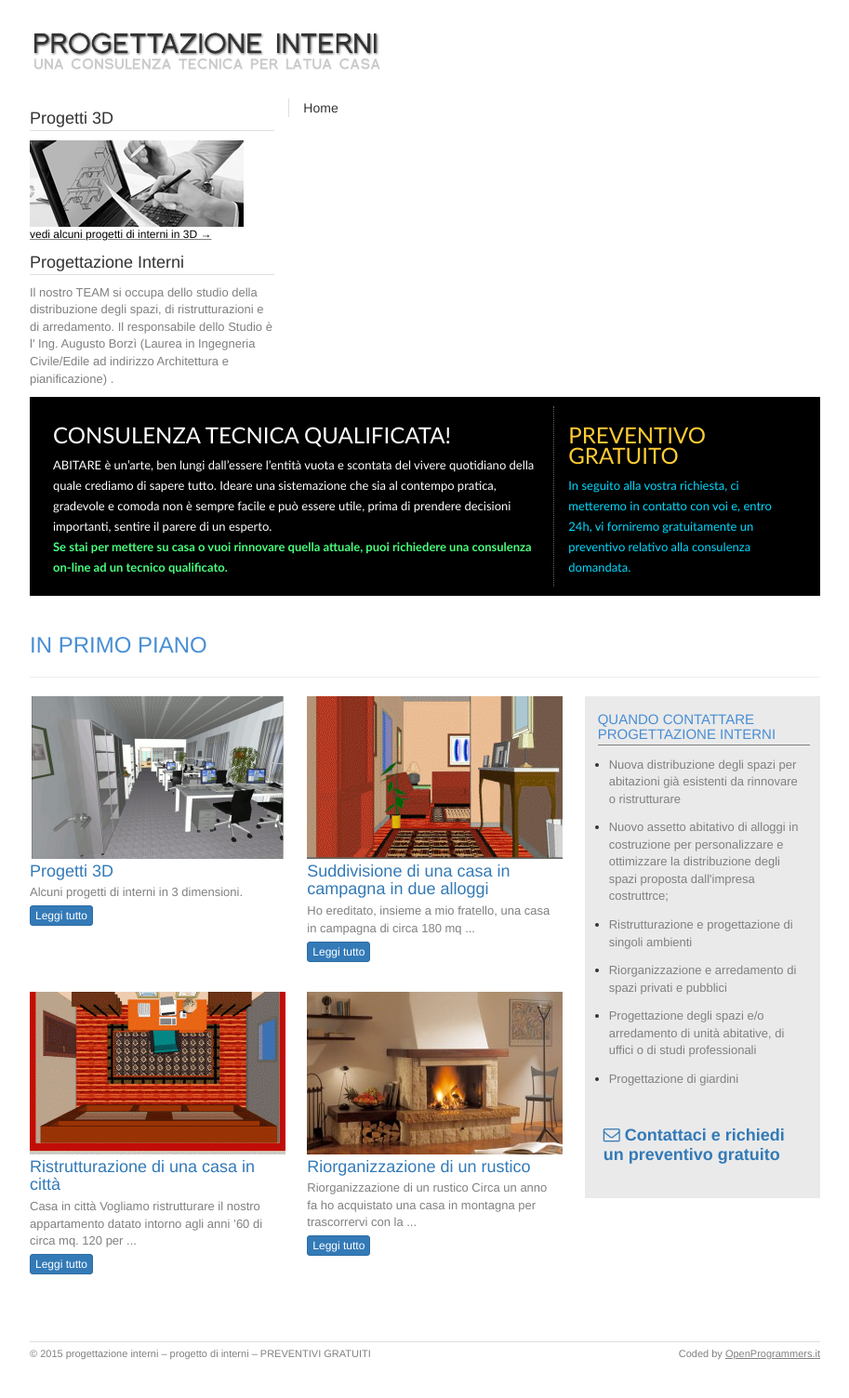
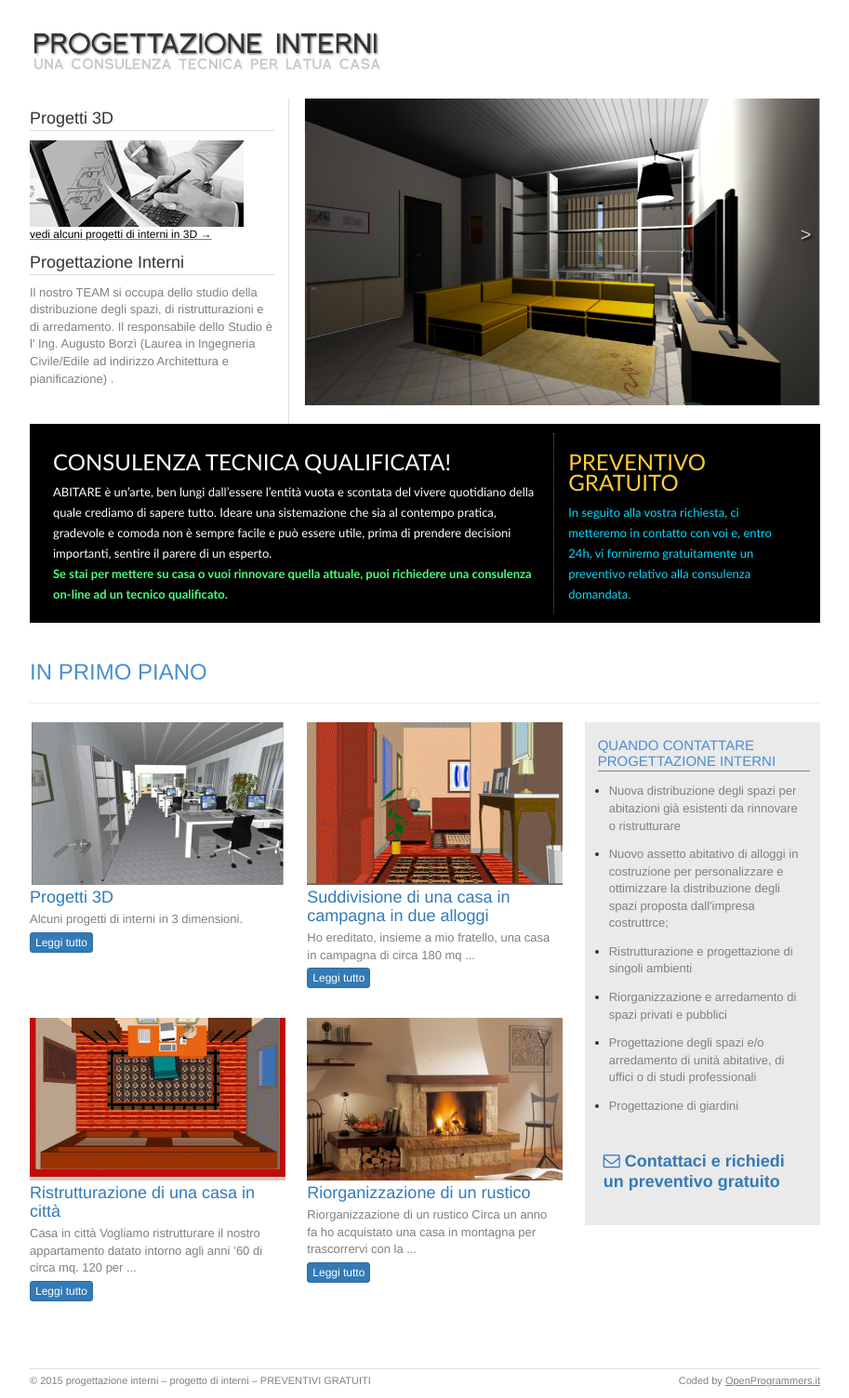
Before and after one commit to FrancescoBorzi/progettazione-interni, a PHP site: page / in a window 1280 px wide. Shown: the part 55-1559 px from the top of the page at 93% size, without its empty margins (183-1096 px from the left). Before the commit the page ends 1518 px from the top, so only its background shows below. Run offline with PHP 8.4, Linux system fonts and the light colour scheme; some libraries are stand-ins or nearby versions.

Commit message:
Aggiunto slider nella home

```diff
--- /dev/null
+++ b/css/angular-carousel.css
@@ -0,0 +1,64 @@
+input[type=range] {
+  width: 300px; }
+
+ul[rn-carousel] {
+  overflow: hidden;
+  padding: 0;
+  white-space: nowrap;
+  position: relative;
+  -webkit-perspective: 1000px;
+  -ms-perspective: 1000px;
+  perspective: 1000px;
+  -ms-touch-action: pan-y;
+  touch-action: pan-y; }
+  ul[rn-carousel] > li {
+    color: black;
+    -webkit-backface-visibility: hidden;
+    -ms-backface-visibility: hidden;
+    backface-visibility: hidden;
+    overflow: visible;
+    vertical-align: top;
+    position: absolute;
+    left: 0;
+    right: 0;
+    white-space: normal;
+    padding: 0;
+    margin: 0;
+    list-style-type: none;
+    width: 100%;
+    height: 100%;
+    display: inline-block; }
+
+/* prevent flickering when moving buffer */
+ul[rn-carousel-buffered] > li {
+  display: none; }
+
+ul[rn-carousel-transition="hexagon"] {
+  overflow: visible; }
+
+/* indicators */
+div.rn-carousel-indicator span {
+  cursor: pointer;
+  color: #666; }
+  div.rn-carousel-indicator span.active {
+    color: white; }
+
+/* prev/next controls */
+.rn-carousel-control {
+  -webkit-transition: opacity 0.2s ease-out;
+  transition: opacity 0.2s ease-out;
+  font-size: 2rem;
+  position: absolute;
+  top: 40%;
+  opacity: 0.75;
+  cursor: pointer; }
+  .rn-carousel-control:hover {
+    opacity: 1; }
+  .rn-carousel-control.rn-carousel-control-prev {
+    left: 0.5em; }
+    .rn-carousel-control.rn-carousel-control-prev:before {
+      content: "<"; }
+  .rn-carousel-control.rn-carousel-control-next {
+    right: 0.5em; }
+    .rn-carousel-control.rn-carousel-control-next:before {
+      content: ">"; }
--- a/css/style.css
+++ b/css/style.css
@@ -26,6 +26,23 @@
   text-decoration: none;
 }
 
+/* Home (Slider) */
+.bgimage {
+    text-align:right;
+    color:white;
+    background-size:cover;
+    height: 100%;
+    background-position: center center;
+}
+ul[rn-carousel] {
+    width:556px;
+    height:330px;
+    margin: 0 auto;
+}
+.rn-carousel-control {
+  color: #fff;
+  text-shadow: 2px 2px 2px #000;
+}
 
 /* Sidebar */
 h4 {
--- a/index.html
+++ b/index.html
@@ -9,6 +9,8 @@
     <script src="js/lib/angular.min.js"></script>
     <script src="js/lib/angular-ui-router.min.js"></script>
     <script src="js/lib/ui-bootstrap-tpls-0.12.0.min.js"></script>
+    <script src="js/lib/angular-touch.min.js"></script>
+    <script src="js/lib/angular-carousel.min.js"></script>
     <script src="js/prog-int/main.js"></script>
     <script src="js/prog-int/config.js"></script>
     <script src="js/prog-int/progetti.js"></script>
@@ -20,6 +22,10 @@
     <script src="js/lib/jquery.min.js" type="text/javascript"></script>
     <!-- End Slider -->
 
+    <!-- Home slider -->
+    <link href="css/angular-carousel.css" rel="stylesheet" type="text/css">
+    <!-- End Home slider -->
+
     <link href="css/bootstrap.min.css" rel="stylesheet">
     <link href="css/font-awesome.min.css" rel="stylesheet">
 
@@ -28,9 +34,9 @@
     <!-- HTML5 shim and Respond.js for IE8 support of HTML5 elements and media queries -->
     <!-- WARNING: Respond.js doesn't work if you view the page via file:// -->
     <!--[if lt IE 9]>
-      <script src="https://oss.maxcdn.com/html5shiv/3.7.2/html5shiv.min.js"></script>
-      <script src="https://oss.maxcdn.com/respond/1.4.2/respond.min.js"></script>
-    <![endif]-->
+<script src="https://oss.maxcdn.com/html5shiv/3.7.2/html5shiv.min.js"></script>
+<script src="https://oss.maxcdn.com/respond/1.4.2/respond.min.js"></script>
+<![endif]-->
   </head>
   <body>
     <div class="container">
--- a/js/prog-int/main.js
+++ b/js/prog-int/main.js
@@ -1,9 +1,27 @@
 (function() {
-  var app = angular.module('prog-int', ['ui.router', 'ui.bootstrap']);
+  var app = angular.module('prog-int', ['ui.router', 'ui.bootstrap', 'angular-carousel']);
 
   app.controller("visuallightbox", function($scope){
     $.getScript("js/visuallightbox/visuallightbox.js");
     $.getScript("js/visuallightbox/vlbdata1.js");
   });
 
+  app.controller("HomeController", function($scope){
+    $scope.slides = [
+      { img: "img/progetti3D/vistanott4.jpg" },
+      { img: "img/progetti3D/vistanott.jpg" },
+      { img: "img/progetti3D/render7.jpg" },
+      { img: "img/progetti3D/render6.jpg" },
+      { img: "img/progetti3D/render5.jpg" },
+      { img: "img/progetti3D/render4.jpg" },
+      { img: "img/progetti3D/render3.jpg" },
+      { img: "img/progetti3D/render2.jpg" },
+      { img: "img/progetti3D/render1.jpg" },
+      { img: "img/progetti3D/16.png" },
+      { img: "img/progetti3D/13.png" },
+      { img: "img/progetti3D/12.png" },
+      { img: "img/progetti3D/7.png" }
+    ];
+  });
+
 })()
--- a/js/prog-int/progetti.js
+++ b/js/prog-int/progetti.js
@@ -39,8 +39,8 @@
       { src: "render5.jpg", thumbnail: "render5-thumbnail.jpg" },
       { src: "render6.jpg", thumbnail: "render6-thumbnail.jpg" },
       { src: "render7.jpg", thumbnail: "render7-thumbnail.jpg" },
-      { src: "vistanott.jpg", thumbnail: "vistanott.jpg" },
-      { src: "vistanott 4.jpg", thumbnail: "vistanott 4.jpg" }
+      { src: "vistanott.jpg", thumbnail: "vistanott-thumbnail.jpg" },
+      { src: "vistanott4.jpg", thumbnail: "vistanott4-thumbnail.jpg" }
     ];
   });
 
--- a/partials/home.html
+++ b/partials/home.html
@@ -1 +1,9 @@
-Home
+<div ng-controller="HomeController">
+  <ul rn-carousel rn-carousel-controls rn-carousel-auto-slide>
+    <li ng-repeat="slide in slides" ng-class="'id-' + slide.id">
+      <div ng-style="{'background-image': 'url(' + slide.img + ')'}"  class="bgimage">
+      </div>
+    </li>
+  </ul>
+</div>
+<br>
```
Also changed, not shown: img/progetti3D/vistanott4-thumbnail.jpg (renamed from img/progetti3D/vistanott 4-thumbnail.jpg), img/progetti3D/vistanott4.jpg (renamed from img/progetti3D/vistanott 4.jpg), js/lib/angular-carousel.min.js (added), js/lib/angular-touch.min.js (added).
